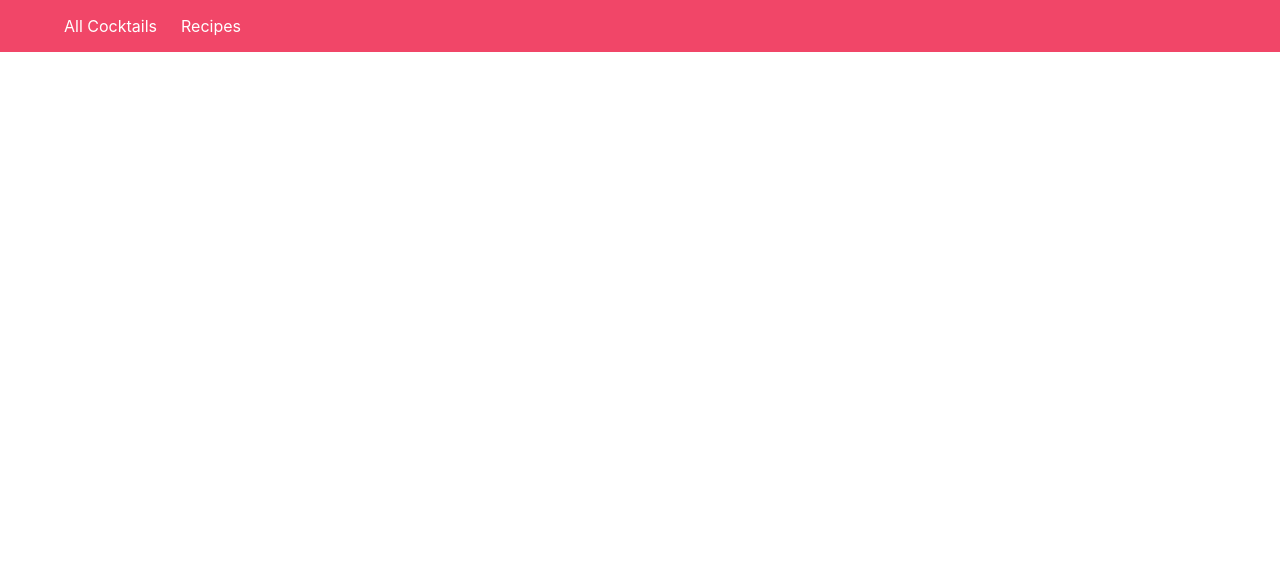
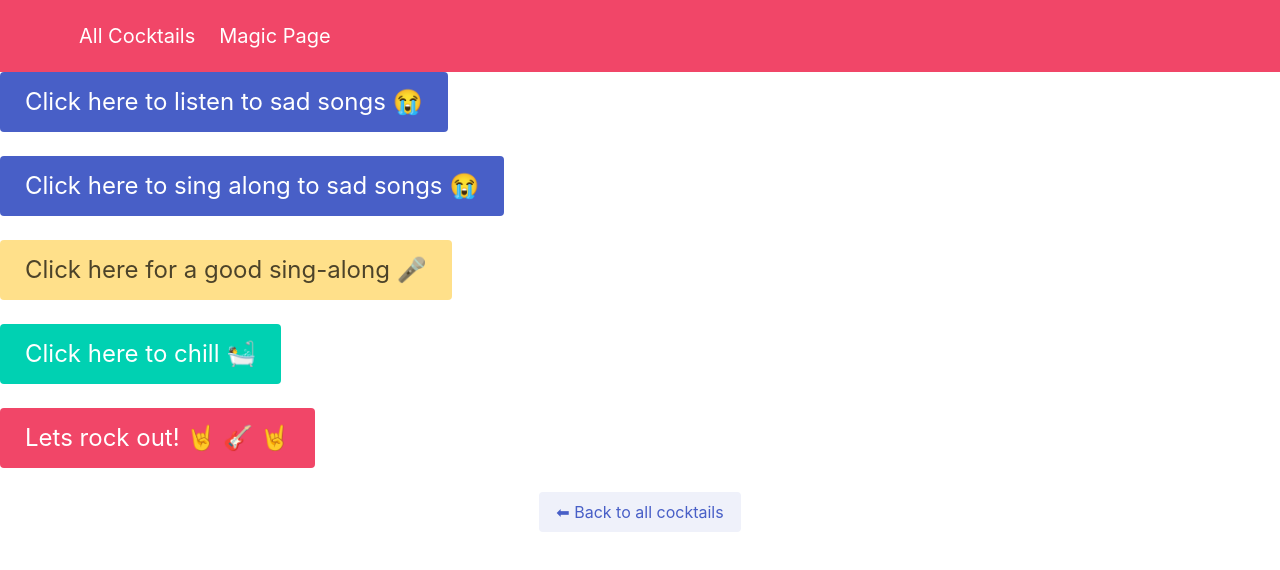
Before and after one commit to tjmcodes/Project-2, a React (Create React App) app: page /modal in a window 1280 px wide. Shown: the top 570 px of the page. Built offline with nearby package versions, Linux system fonts and the light colour scheme; a web font is replaced by a local one.

Commit message:
linked modalvideos to magic page

```diff
--- a/public/index.html
+++ b/public/index.html
@@ -6,6 +6,9 @@
     <link rel="preconnect" href="https://fonts.googleapis.com">
     <link rel="preconnect" href="https://fonts.gstatic.com" crossorigin>
     <link href="https://fonts.googleapis.com/css2?family=Bungee+Inline&family=Josefin+Slab:ital,wght@1,600&display=swap" rel="stylesheet">
+    <link rel="stylesheet" href="https://stackpath.bootstrapcdn.com/bootstrap/4.5.0/css/bootstrap.min.css">
+    <script src="https://code.jquery.com/jquery-3.5.1.min.js"></script>
+    <script src="https://stackpath.bootstrapcdn.com/bootstrap/4.5.0/js/bootstrap.min.js"></script>
     <meta name="viewport" content="width=device-width, initial-scale=1" />
     <title>Cocktail Party App 🍸</title>
   </head>
--- a/src/App.js
+++ b/src/App.js
@@ -13,6 +13,8 @@ import AllGinCocktails from "./components/AllGinCocktails"
 import AllVodkaCocktails from "./components/AllVodkaCocktails"
 import AllTequilaCocktails from "./components/AllTequilaCocktails"
 import AllRumCocktails from "./components/AllRumCocktails"
+import ModalVideos from "./components/ModalVideos"
+
 
 function App() {
   // ! 1) You need a router. You'll pretty always use BrowserRouter
@@ -34,6 +36,7 @@ function App() {
         <Route path="allvodka" element={<AllVodkaCocktails />} />
         <Route path="tequila" element={<TequilaCocktails />}/>
         <Route path="alltequila" element={<AllTequilaCocktails />}/>
+        <Route path="modal" element={<ModalVideos />}/>
 
       </Routes>
     </Router>
--- a/src/components/ModalVideo.js
+++ b/src/components/ModalVideos.js
@@ -1,8 +1,10 @@
 import React, { useState } from "react";
+import { Link } from "react-router-dom";
 import ModalVideo from "react-modal-video";
 import "react-modal-video/scss/modal-video.scss";
 
-function App() {
+
+function ModalVideos() {
   const [isSadOpen, setSadOpen] = useState(false);
   const [isSad2Open, setSad2Open] = useState(false);
   const [isHappyOpen, setHappyOpen] = useState(false);
@@ -10,6 +12,8 @@ function App() {
   const [isRockOpen, setRockOpen] = useState(false);
 
   return (
+
+
     <div>
       <React.Fragment>
         <ModalVideo
@@ -91,9 +95,10 @@ function App() {
         </div>
       </React.Fragment>
 
+      <button className="button is-link is-light"><Link to="/cocktails">{"⬅ Back to all cocktails"}</Link></button>
 
     </div>
 
   )
 }
-export default App
+export default ModalVideos
--- a/src/components/NavBar.js
+++ b/src/components/NavBar.js
@@ -21,8 +21,8 @@ function Navbar() {
             <Link to="vodka" className="navbar-item">
                 Vodka
             </Link> */}
-            <Link to="cocktail/id" className="navbar-item">
-                Recipes
+            <Link to="modal" className="navbar-item">
+                Magic Page
             </Link>
 
 
--- a/src/styles/main.scss
+++ b/src/styles/main.scss
@@ -8,7 +8,6 @@ body, .navbar-item {
   display: flex;
   flex-wrap: wrap;
 }
-
 
 $pink: #ffb4a2;
 $title-color: #b5838d;
```
